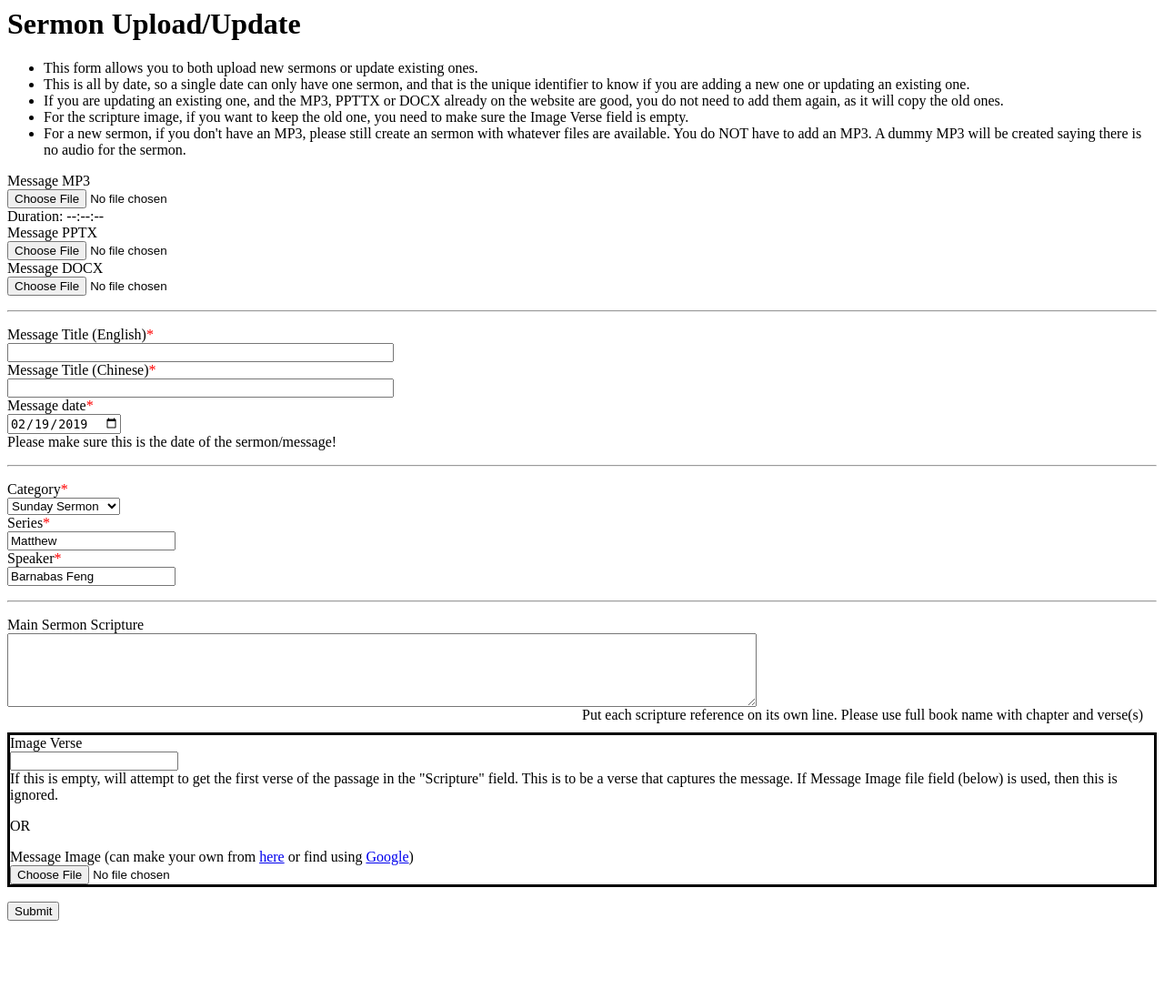
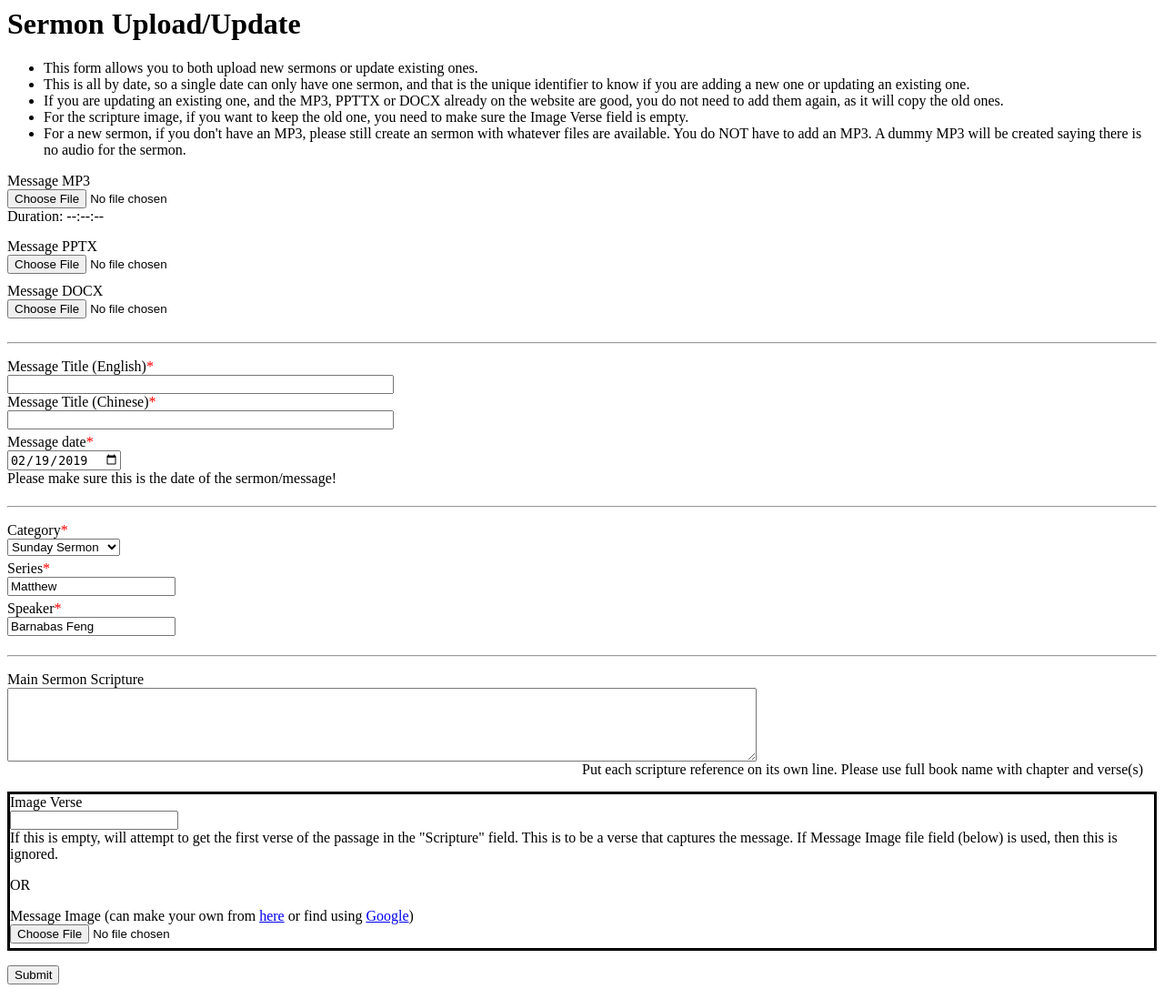
Before and after one commit to AvalonChurch/upload-sermon, a PHP site: page /https/ in a window 1280 px wide. Shown: the whole page at 91% size. Before the commit the page ends 1012 px from the top, so only its background shows below. Run offline with PHP 8.4, Linux system fonts and the light colour scheme; data that the repository does not hold is empty; some libraries are stand-ins or nearby versions.

```diff
--- a/index.php
+++ b/index.php
@@ -84,9 +84,9 @@ if(isset($_POST['submit'])) {
 <head>
     <title>BCCC Sermon Uploader/Updater</title>
     <style>
-        /*div {*/
-            /*padding-bottom: 10px;*/
-        /*}*/
+        div {
+            padding-bottom: 5px;
+        }
 
         label {
             display: block;
```
